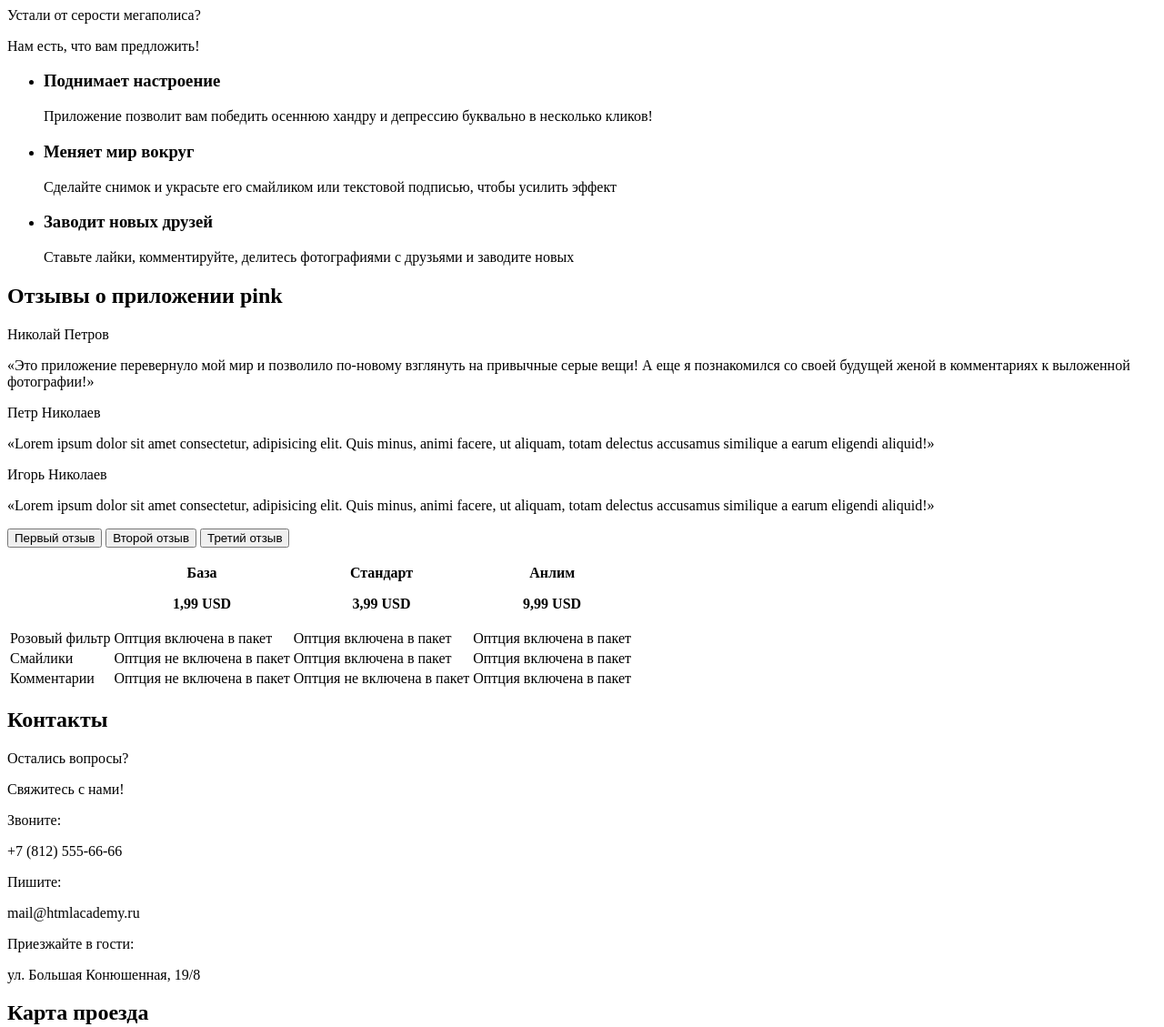
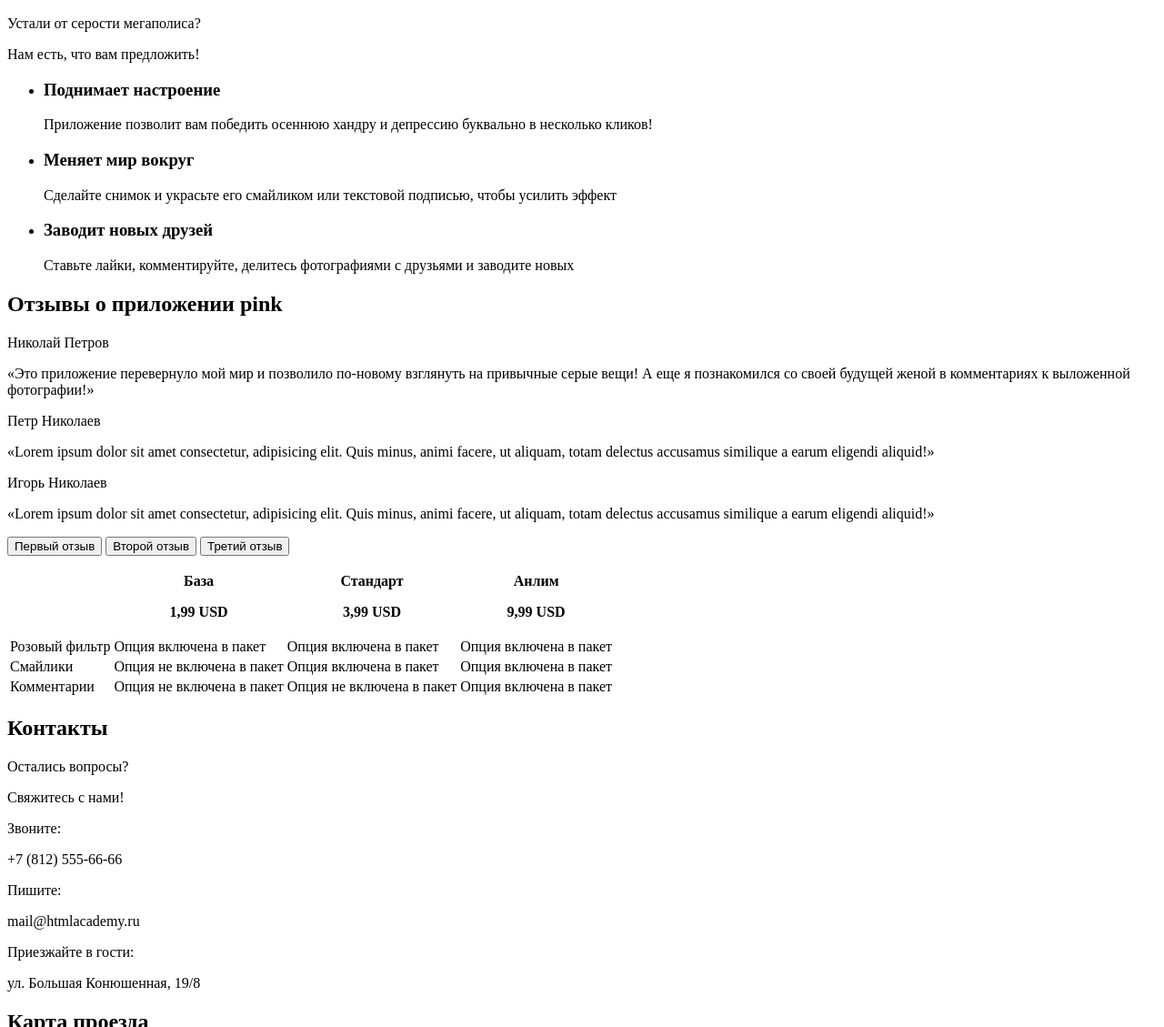
Before and after one commit to Somebody9372/1207045-pink-21, a website: page source/index.html in a window 1280 px wide. Shown: the part 396-1525 px from the top of the page at 91% size. Drawn offline with Linux system fonts and the light colour scheme.

Commit message:
После правки главной

```diff
--- a/source/index.html
+++ b/source/index.html
@@ -11,7 +11,7 @@
   <header class="header">
     <nav class="nav">
       <a>
-        <img src="" alt="PINK" class="nav__logo">
+        <img src="" class="nav__logo" alt="PINK" class="nav__logo">
       </a>
       <ul class="nav__menu">
         <li class="nav__item">
@@ -30,20 +30,22 @@
     </nav>
 
     <section class="intro">
-      <h1 class="visually-hidden">Pink - приложение для хранения фотографии</h1>
       <p class="intro__text">Взгляните на жизнь иначе!</p>
-      <a href="" class="intro__button">Скачать приложение</a>
+      <a href="#" class="intro__button">Скачать приложение</a>
       <ul class="intro__list">
         <li class="intro__item">
           <a href="#" class="intro__link">
+            <span class="visually-hidden">Скачать версию приложения для IOS</span>
           </a>
         </li>
         <li class="intro__item">
           <a href="#" class="intro__link">
+            <span class="visually-hidden">Скачать версию приложения для android</span>
           </a>
         </li>
         <li class="intro__item">
           <a href="#" class="intro__link">
+            <span class="visually-hidden">Скачать версию приложения для Windows</span>
           </a>
         </li>
       </ul>
@@ -53,6 +55,7 @@
   </header>
 
   <main class="main">
+    <h1 class="visually-hidden">Pink - приложение для хранения фотографии</h1>
     <section class="features">
       <h2 class="visually-hidden">Преимущеста приложения Pink</h2>
       <p class="features__text">Устали от серости мегаполиса?
@@ -131,21 +134,21 @@
         <tbody>
           <tr>
             <td class="price__field">Розовый фильтр</td>
-            <td class="price__field"><span class="visually-hidden">Оптция включена в пакет</span></td>
-            <td class="price__field"><span class="visually-hidden">Оптция включена в пакет</span></td>
-            <td class="price__field"><span class="visually-hidden">Оптция включена в пакет</span></td>
+            <td class="price__field"><span class="visually-hidden">Опция включена в пакет</span></td>
+            <td class="price__field"><span class="visually-hidden">Опция включена в пакет</span></td>
+            <td class="price__field"><span class="visually-hidden">Опция включена в пакет</span></td>
           </tr>
           <tr>
             <td class="price__field">Смайлики</td>
-            <td class="price__field"><span class="visually-hidden">Оптция не включена в пакет</span></td>
-            <td class="price__field"><span class="visually-hidden">Оптция включена в пакет</span></td>
-            <td class="price__field"><span class="visually-hidden">Оптция включена в пакет</span></td>
+            <td class="price__field"><span class="visually-hidden">Опция не включена в пакет</span></td>
+            <td class="price__field"><span class="visually-hidden">Опция включена в пакет</span></td>
+            <td class="price__field"><span class="visually-hidden">Опция включена в пакет</span></td>
           </tr>
           <tr>
             <td class="price__field">Комментарии</td>
-            <td class="price__field"><span class="visually-hidden">Оптция не включена в пакет</span></td>
-            <td class="price__field"><span class="visually-hidden">Оптция не включена в пакет</span></td>
-            <td class="price__field"><span class="visually-hidden">Оптция включена в пакет</span></td>
+            <td class="price__field"><span class="visually-hidden">Опция не включена в пакет</span></td>
+            <td class="price__field"><span class="visually-hidden">Опция не включена в пакет</span></td>
+            <td class="price__field"><span class="visually-hidden">Опция включена в пакет</span></td>
           </tr>
         </tbody>
       </table>
```
Also changed, not shown: source/catalog.html (added).
